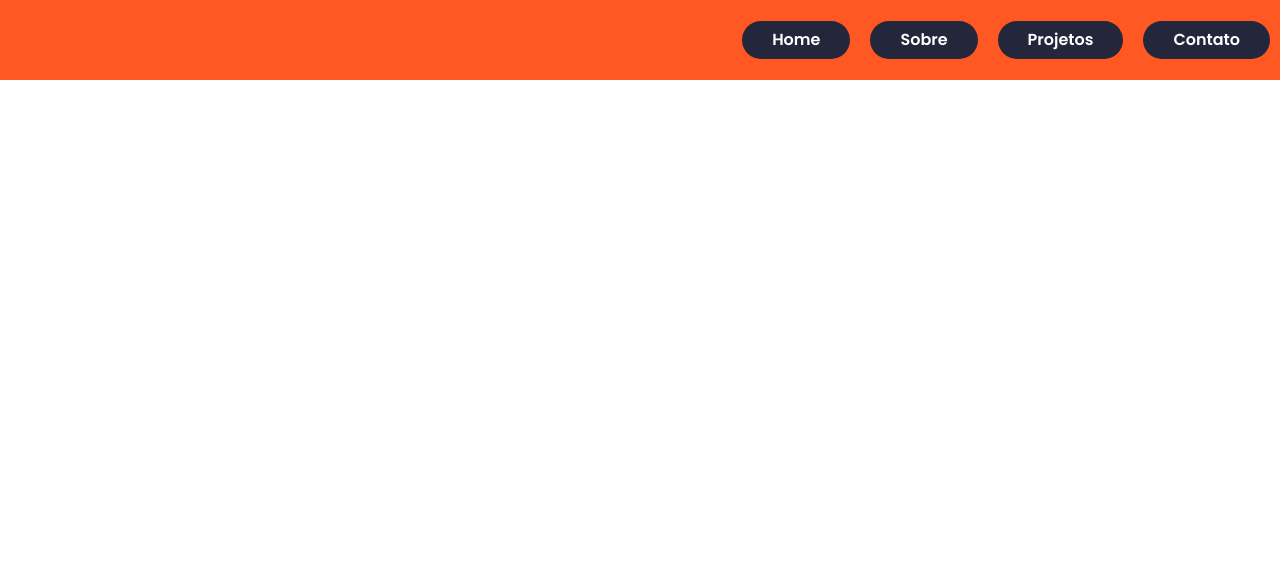
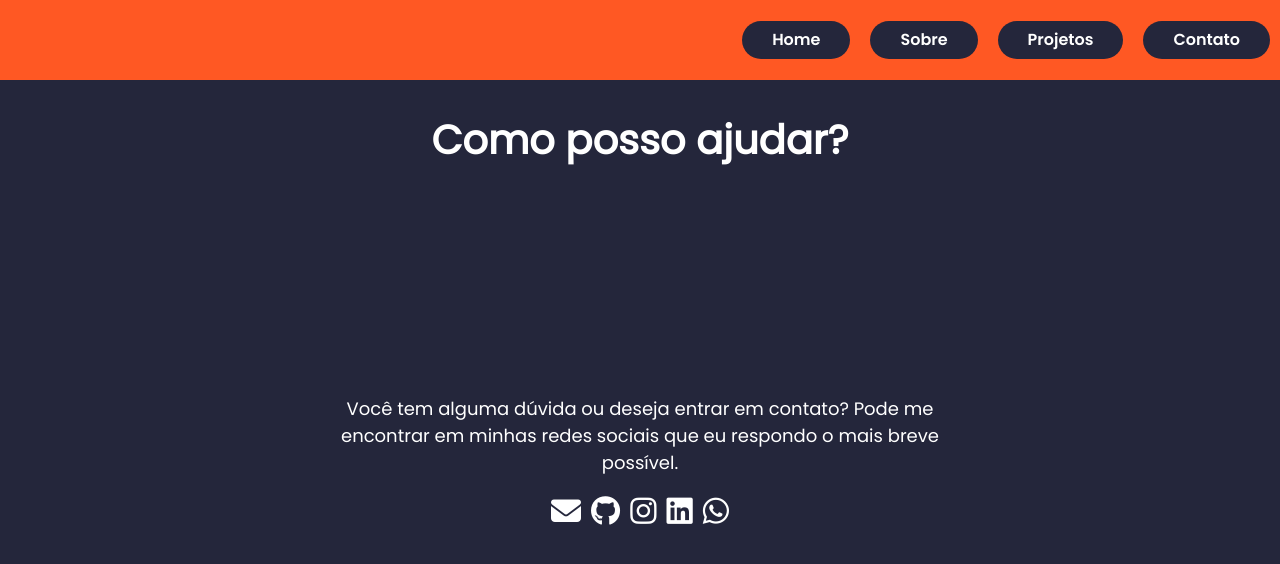
Before and after one commit to thosijulio/thosijulio.github.io, a React (Create React App) app: page /contact in a window 1280 px wide. Shown: the top 564 px of the page. Built offline with nearby package versions, Linux system fonts and the light colour scheme; a web font is replaced by a local one.

Commit message:
feat - finalizacao tela de contato

```diff
--- a/src/App.js
+++ b/src/App.js
@@ -2,6 +2,7 @@ import { Route, Routes } from 'react-router-dom';
 import Home from './pages/Home';
 import About from './pages/About';
 import Projects from './pages/Projects';
+import Contact from './pages/Contact';
 import Header from './components/Header';
 
 function App() {
@@ -10,6 +11,7 @@ function App() {
       <Header />
       <Routes>
         <Route path="/about" element={<About />} />
+        <Route path="/contact" element={<Contact />} />
         <Route path="/projects" element={<Projects />} />
         <Route path="/" element={<Home />} />
       </Routes>
--- /dev/null
+++ b/src/pages/Contact.css
@@ -0,0 +1,52 @@
+.contact-section {
+  align-items: flex-start;
+  background-color: #24263B;
+  color: #FFF;
+  display: flex;
+  flex-wrap: wrap;
+  height: 90vh;
+  justify-content: center;
+  padding: 30px 0;
+  text-align: center;
+}
+
+.contact-main-text {
+  font-size: 40px;
+  font-weight: 600;
+  width: 100vw;
+}
+
+.contact-role {
+  width: 50vw;
+}
+
+.role-text {
+  font-size: 18px;
+}
+
+.role-social-links {
+  padding: 15px;
+}
+
+.role-social-links > i {
+  font-size: 30px;
+  padding: 5px;
+}
+
+@media screen and (max-width: 600px) {
+  .contact-role {
+    width: 80%;
+  }
+
+  .contact-main-text {
+    font-size: 25px;
+  }
+
+  .role-text {
+    font-size: 12px;
+  }
+
+  .role-social-links > i {
+    font-size: 15px;
+  }
+}
--- /dev/null
+++ b/src/pages/Contact.js
@@ -0,0 +1,29 @@
+import './Contact.css';
+
+function Contact() {
+  return (
+    <section className="contact-section">
+      <div className="contact-main-text">
+        <span>
+          {" "}
+          Como posso ajudar?
+        </span>
+      </div>
+      <div className="contact-role">
+        <div className="role-text">
+          Você tem alguma dúvida ou deseja entrar em contato?
+          Pode me encontrar em minhas redes sociais que eu respondo o mais breve possível.
+        </div>
+        <div className="role-social-links">
+          <i class="fa-solid fa-envelope" />
+          <i class="fa-brands fa-github" />
+          <i class="fa-brands fa-instagram" />
+          <i class="fa-brands fa-linkedin" />
+          <i class="fa-brands fa-whatsapp" />
+        </div>
+      </div>
+    </section>
+  )
+}
+
+export default Contact;
```
